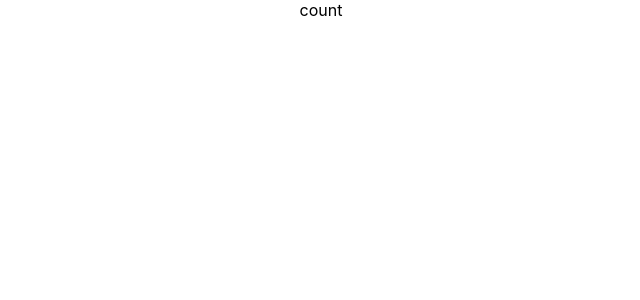
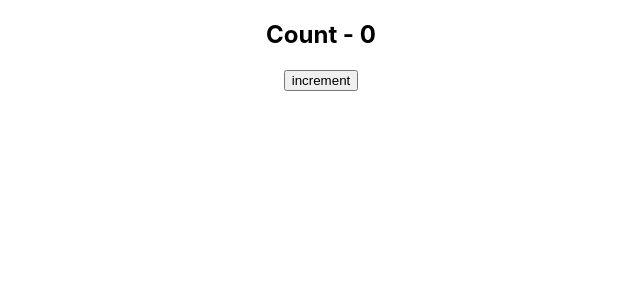
Before and after one commit to ravimallah8/react_hello_world, a React (Create React App) app: page / in a window 1280 px wide. Shown: the top 300 px of the page, without its empty margins (319-959 px from the left). Built offline with nearby package versions, Linux system fonts and the light colour scheme.

Commit message:
SetState

```diff
--- a/src/components/Counter.js
+++ b/src/components/Counter.js
@@ -1,10 +1,33 @@
 import React, { Component } from 'react'
 
 class Counter extends Component {
+    constructor(props){
+        super(props)
+        this.state = {
+            count: 0
+        }
+    }
+    increment(){
+        this.setState(
+            (prevState) => ({
+                count: prevState.count + 1
+            }),
+            () => {
+                console.log("Callback value : ", this.state.count)
+            }
+        )
+        console.log(this.state.count)
+    }
+    incrementThree(){
+        this.increment()
+        this.increment()
+        this.increment()
+    }
     render() {
         return (
             <div>
-                count
+                <h2>Count - {this.state.count}</h2>
+                <button onClick={() => this.incrementThree()}>increment</button>
             </div>
         )
     }
```
